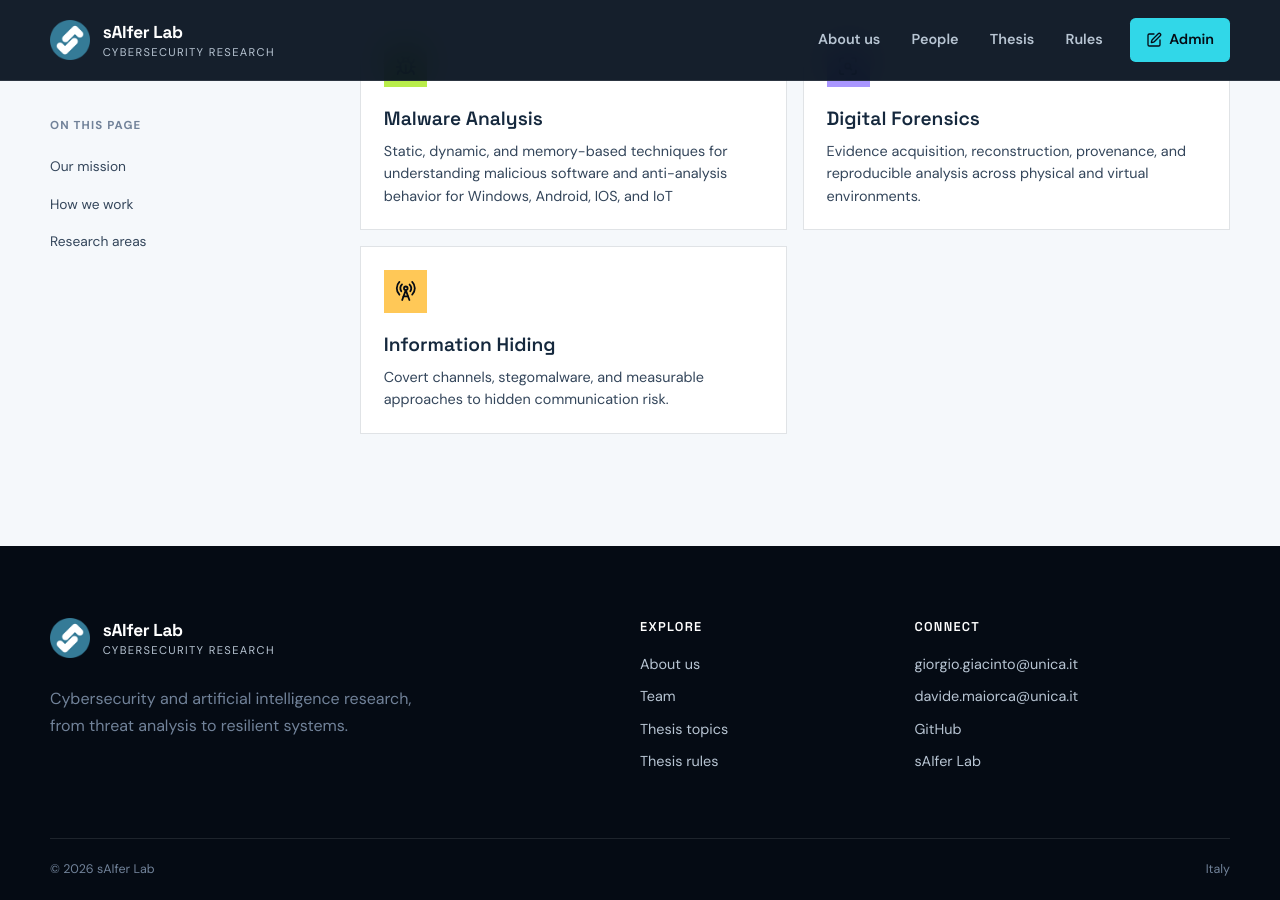
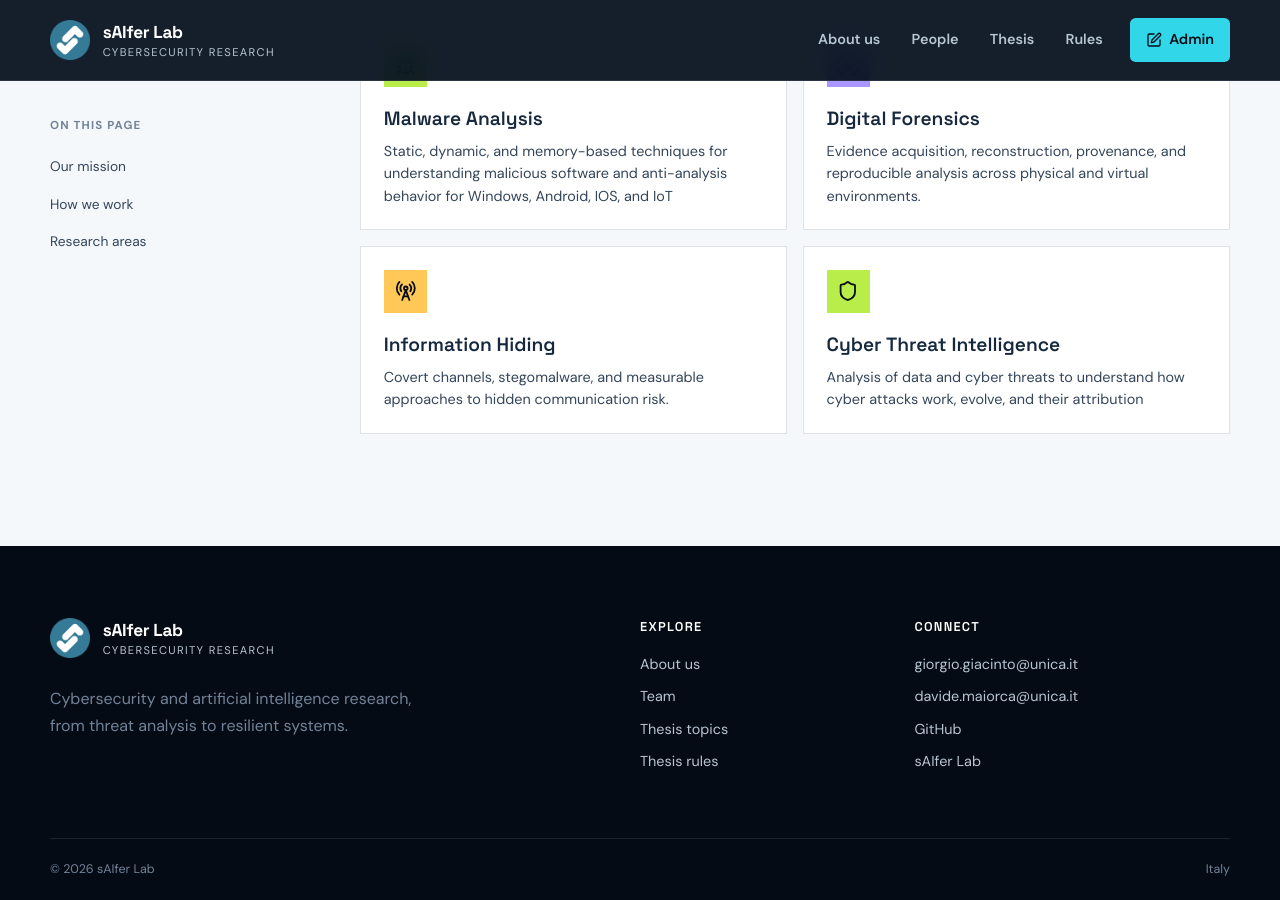
Before and after one commit to sAIferLab-Cyber/saiferlab-cyber.github.io, a Jekyll site: the page built from about.md, in a window 1280 px wide and 900 px high, scrolled down 1226 px. Built offline with Jekyll 4.4.1, drawn with Linux system fonts in a browser that asks for light colours.

Commit message:
Update Macroareas “research-areas”

```diff
--- a/_data/research.yml
+++ b/_data/research.yml
@@ -17,3 +17,9 @@ items:
     icon: radio-tower
     color: amber
     description: Covert channels, stegomalware, and measurable approaches to hidden communication risk.
+  - id: cti
+    name: Cyber Threat Intelligence
+    short: CTI
+    icon: shield
+    color: lime
+    description: Analysis of data and cyber threats to understand how cyber attacks work, evolve, and their attribution
```
